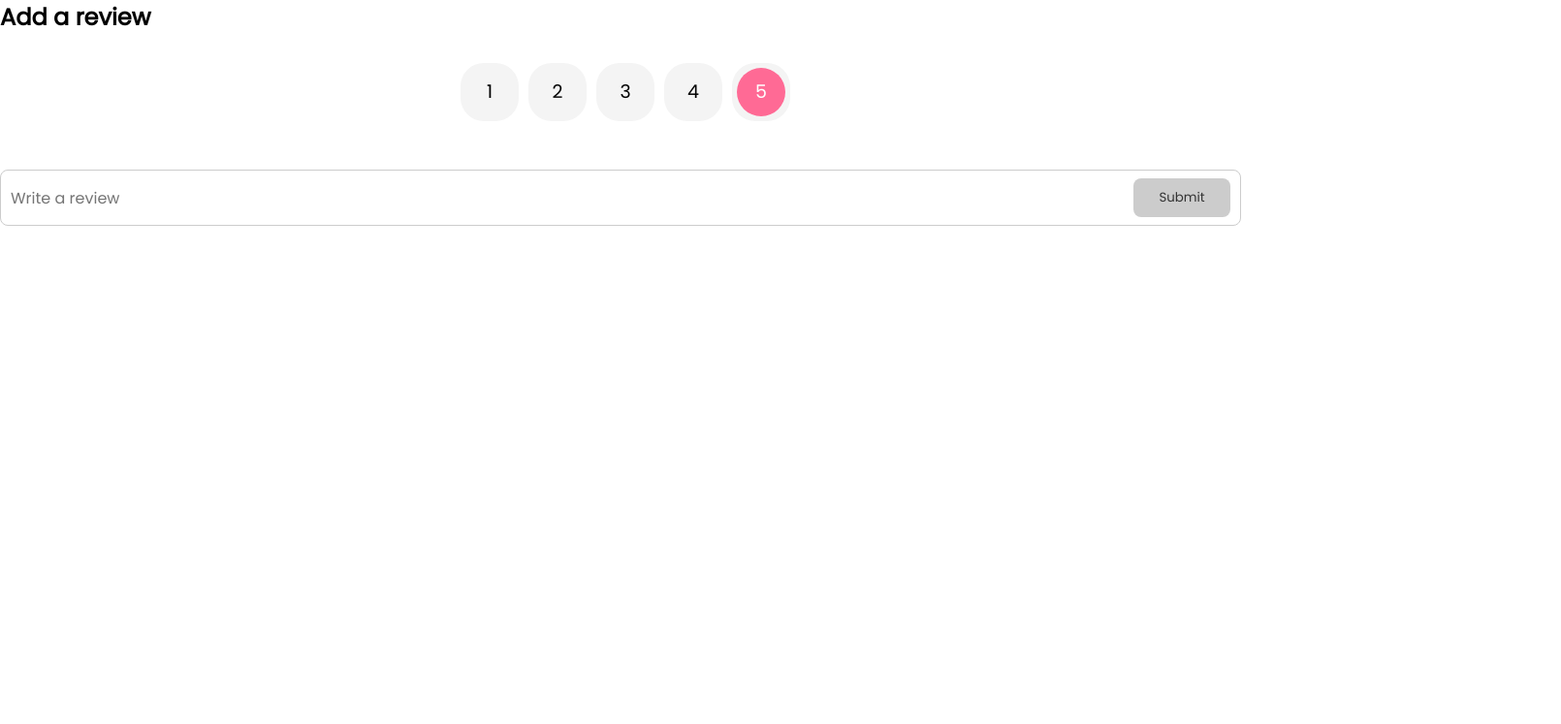
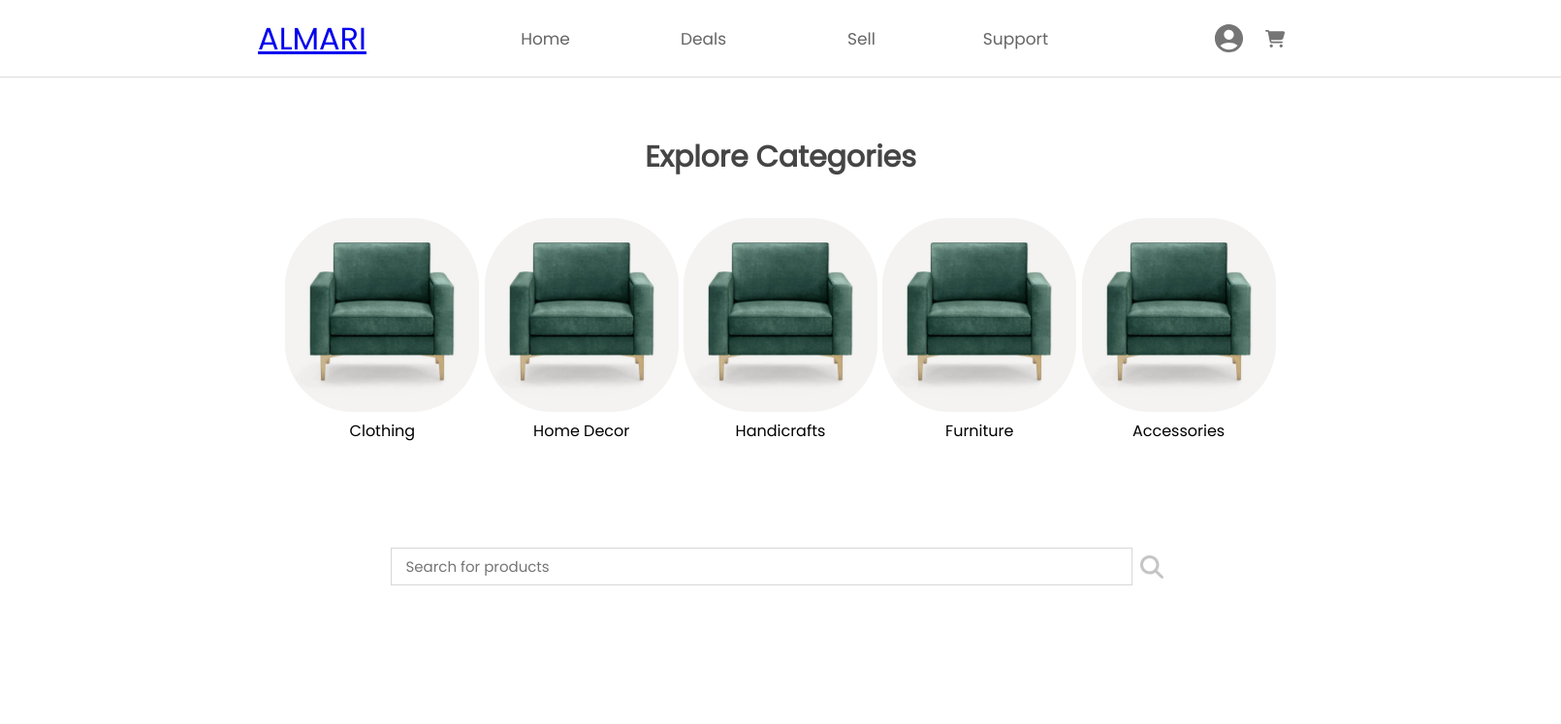
Before and after one commit to burr1to/almari, a React (Create React App) app: page / in a window 1280 px wide. Shown: the top 747 px of the page at 97% size, 1610 px wide, since content can reach past the window. Built offline with nearby package versions, Linux system fonts and the light colour scheme.

Commit message:
changing dir

```diff
--- a/src/Routes.jsx
+++ b/src/Routes.jsx
@@ -2,16 +2,12 @@ import React from "react";
 import { Route, Routes } from "react-router-dom";
 import IndividualPage from "./views/IndividualItems/Individual";
 import LandingPage from "./views/LandingPage/LandingPage";
-import Layout from "./components/global/Layout";
-import Ratings from "./components/global/Ratings";
 import Catalog from "./views/CatalogPage/CatalogPage";
 import PopularItemList from "./components/global/PopularItemList";
-import ReviewAdd from "./components/global/ReviewAdd";
 const Routedpath = () => {
   return (
     <Routes>
-      <Route path='/' element={<ReviewAdd />}></Route>
-      <Route path='/home' element={<LandingPage />}></Route>
+      <Route path='/' element={<LandingPage />}></Route>
       <Route path='/product' element={<IndividualPage />}></Route>
       <Route path='/catalog' element={<Catalog />}></Route>
       <Route path='/test' element={<PopularItemList />}></Route>
--- a/src/views/IndividualItems/Individual.jsx
+++ b/src/views/IndividualItems/Individual.jsx
@@ -4,9 +4,9 @@ import Layout from "./../../components/global/Layout";
 import "./statics/css/individual.css";
 import Image from "./../../components/global/Image";
 import photo from "./pexel.jpg";
-import Reviews from "./../../components/global/Reviews";
+import Reviews from "./components/Reviews";
 import PopularItemList from "./../../components/global/PopularItemList";
-import ReviewAdd from "../../components/global/ReviewAdd";
+import ReviewAdd from "./components/ReviewAdd";
 import Button from "../../components/global/Button";
 import TestData from "./../../components/data/test.json";
 
--- a/src/components/global/ReviewAdd.jsx
+++ b/src/views/IndividualItems/components/ReviewAdd.jsx
@@ -1,7 +1,7 @@
 import React from "react";
 import { useState } from "react";
-import "./../statics/extra.css";
-import Button from "./Button";
+import "./../../../components/statics/extra.css";
+import Button from "./../../../components/global/Button";
 import NumberRating from "./NumberRating";
 
 function ReviewAdd({ handleAdd }) {
--- a/src/components/global/Reviews.jsx
+++ b/src/views/IndividualItems/components/Reviews.jsx
@@ -1,7 +1,7 @@
 import React from "react";
 import PropTypes from "prop-types";
 import SingleReview from "./SingleReview";
-import "./../statics/extra.css";
+import "./../../../components/statics/extra.css";
 
 function Reviews({ data }) {
   return (
--- a/src/components/global/SingleReview.jsx
+++ b/src/views/IndividualItems/components/SingleReview.jsx
@@ -1,6 +1,6 @@
 import React from "react";
 import PropTypes from "prop-types";
-import "./../statics/extra.css";
+import "./../../../components/statics/extra.css";
 function SingleReview({ item }) {
   return (
     <div className='review-single'>
```
Also changed, not shown: src/views/IndividualItems/components/NumberRating.jsx (renamed from src/components/global/NumberRating.jsx).
